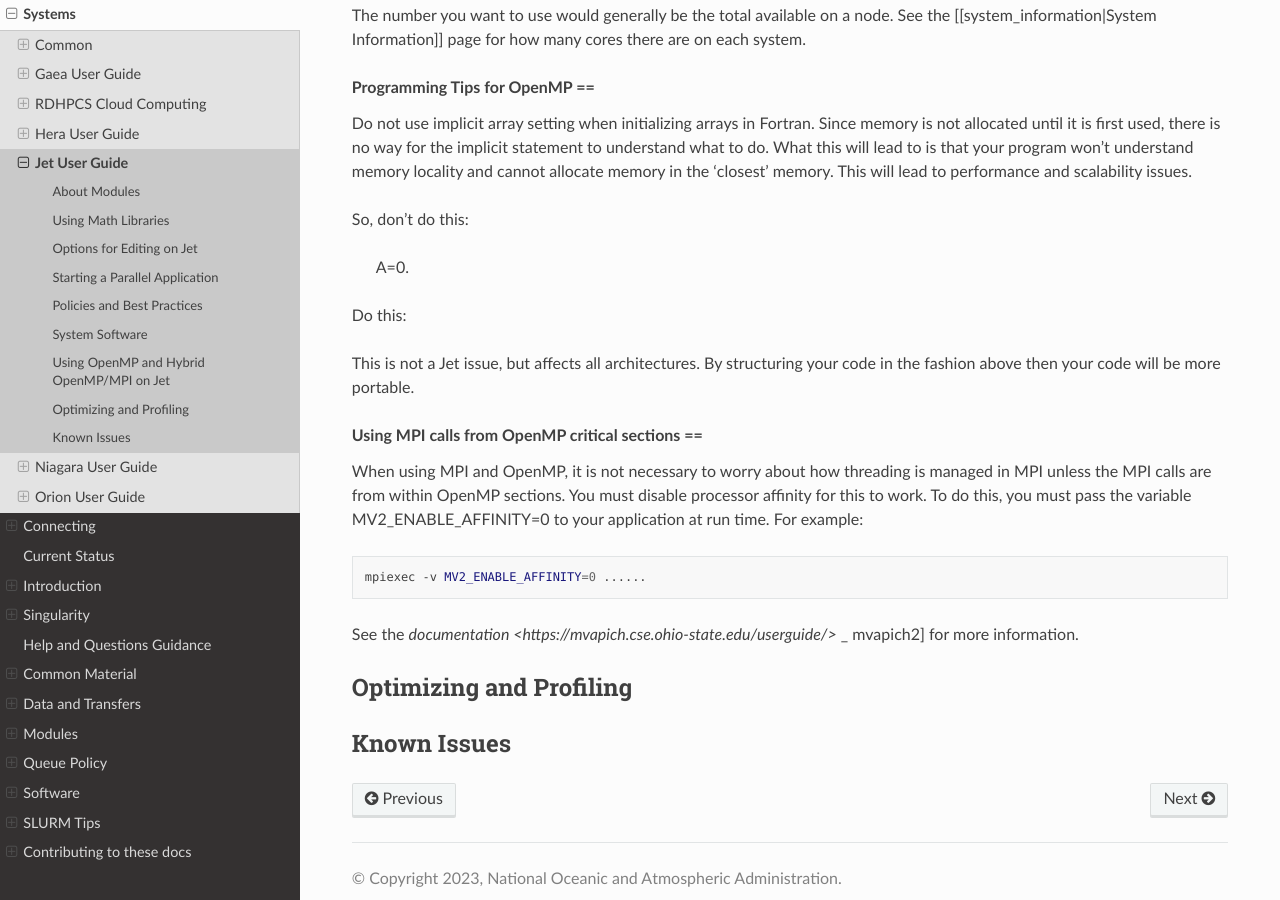
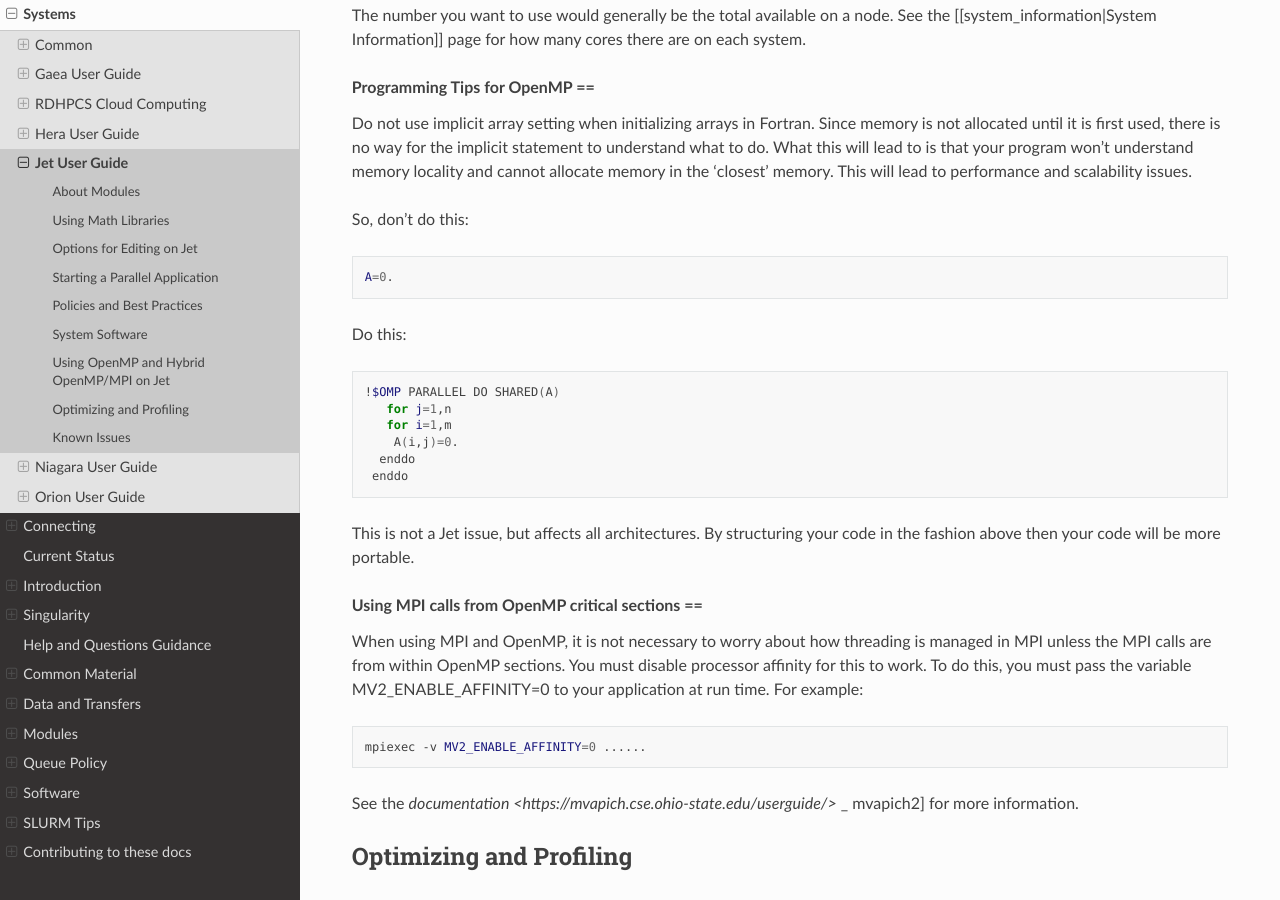
Before and after one commit to NOAA-RDHPCS/noaa-rdhpcs.github.io, a Sphinx documentation site: the page built from source/systems/jet_user_guide.rst, in a window 1280 px wide and 900 px high, scrolled down 13567 px. Built offline with Sphinx 7.4.7 and the Read the Docs theme 2.0.0, drawn with Linux system fonts in a browser that asks for light colours; pages that are not in the unit, such as notebooks, are missing from menus; part of the change alters nothing that is shown.

```diff
--- a/source/systems/jet_user_guide.rst
+++ b/source/systems/jet_user_guide.rst
@@ -859,13 +859,16 @@ Do not use implicit array setting when initializing arrays in Fortran. Since mem
 
 So, don't do this:
 
+.. code-blocK:: shell
+
   A=0.
 
 Do this:
 
 .. code-block:: shell
+
  !$OMP PARALLEL DO SHARED(A)
-  for j=1,n
+    for j=1,n
     for i=1,m
      A(i,j)=0.
    enddo
```
